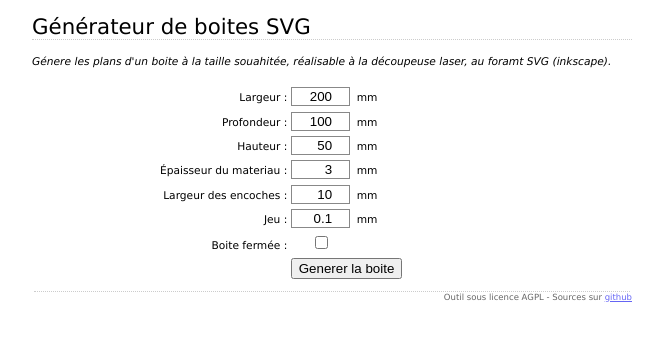
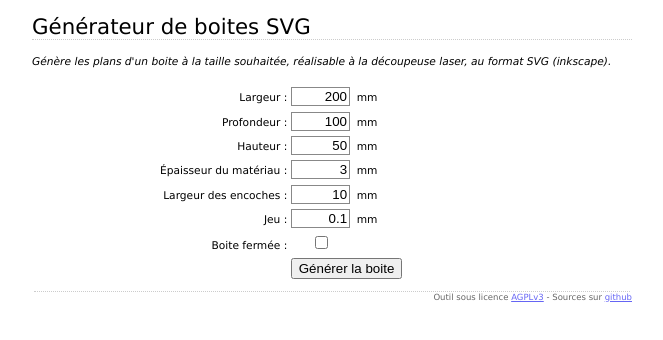
Before and after one commit to bumblebeefr/svg-box-generator, a plain HTML site: page index.html in a window 1280 px wide. Shown: the whole page, without its empty margins (308-971 px from the left). Drawn offline with Linux system fonts and the light colour scheme.

Commit message:
Add a readbale filename. correct some typo.

```diff
--- a/box_generator.js
+++ b/box_generator.js
@@ -164,7 +164,7 @@ var SvgTools = {
 		var link = document.createElement("a");
 		link.innerHTML = (["⎘ Télécharger le fichier pour une boite de", width, "x", depth, "x", height, "en", thickness, "mm d'epaisseur"].join(" "));
 		link.setAttribute("href", URL.createObjectURL(oMyBlob));
-		link.setAttribute("download", "download");
+		link.setAttribute("download", ["box_", width, "x", depth, "x", height, "_", thickness, "mm.svg"].join(""));
 		out.appendChild(link);
 		link.click();
 	},
--- a/index.html
+++ b/index.html
@@ -66,39 +66,39 @@
 	<h1>Générateur de boites SVG</h1>
 	<p>
 		<em>
-			Génere les plans d'un boite à la taille souahitée, réalisable à la découpeuse laser, au foramt SVG (inkscape).
+			Génère les plans d'un boite à la taille souhaitée, réalisable à la découpeuse laser, au format SVG (inkscape).
 		</em>
 	</p>
 	<fieldset>
 		<div>
 			<label title="Largeur de la boite">
 				<span>Largeur :</span>
-				<input type="number" id="width" value="200" />mm</label>
+				<input type="text" id="width" value="200" />mm</label>
 		</div>
 		<div>
 			<label title="Profondeur de la boite">
 				<span>Profondeur :</span>
-				<input type="number" id="depth" value="100" />mm</label>
+				<input type="text" id="depth" value="100" />mm</label>
 		</div>
 		<div>
 			<label title="Hauteur de la boite">
 				<span>Hauteur :</span>
-				<input type="number" id="height" value="50" />mm</label>
+				<input type="text" id="height" value="50" />mm</label>
 		</div>
 		<div title="Épaisseur du materiau utilisé">
 			<label>
-				<span>Épaisseur du materiau :</span>
-				<input type="number" id="thickness" value="3" />mm</label>
+				<span>Épaisseur du matériau :</span>
+				<input type="text" id="thickness" value="3" />mm</label>
 		</div>
 		<div>
 			<label title="Largeur approximative des encoches souhaitées">
 				<span>Largeur des encoches :</span>
-				<input type="number" id="tabs" value="10" />mm</label>
+				<input type="text" id="tabs" value="10" />mm</label>
 		</div>
 		<div title="Rattrapage du jeu induit par la largeur du trait de coupe du laser.">
 			<label>
 				<span>Jeu :</span>
-				<input type="number" id="backlash" value="0.1" />mm</label>
+				<input type="text" id="backlash" value="0.1" />mm</label>
 		</div>
 		<div>
 			<label title="Indique si vous souhaitez une boite totalement fermée ou un boite sans haut">
@@ -109,13 +109,13 @@
 		<div>
 			<label>
 				<span></span>
-				<button onclick="generate_box()">Generer la boite</button>
+				<button onclick="generate_box()">Générer la boite</button>
 			</label>
 		</div>
 		<div id="out"></div>
 	</fieldset>
-	<div id="footer">Outil sous licence AGPL - Sources sur
-		<a href="https://github.com/bumblebeefr/svg-box-generator">github</a>
+	<div id="footer">Outil sous licence <a href="https://www.gnu.org/licenses/agpl-3.0.html" target="_blank">AGPLv3</a> - Sources sur
+		<a href="https://github.com/bumblebeefr/svg-box-generator" target="_blank">github</a>
 	</div>
 	<script src="box_generator.js">
 	</script>
```
